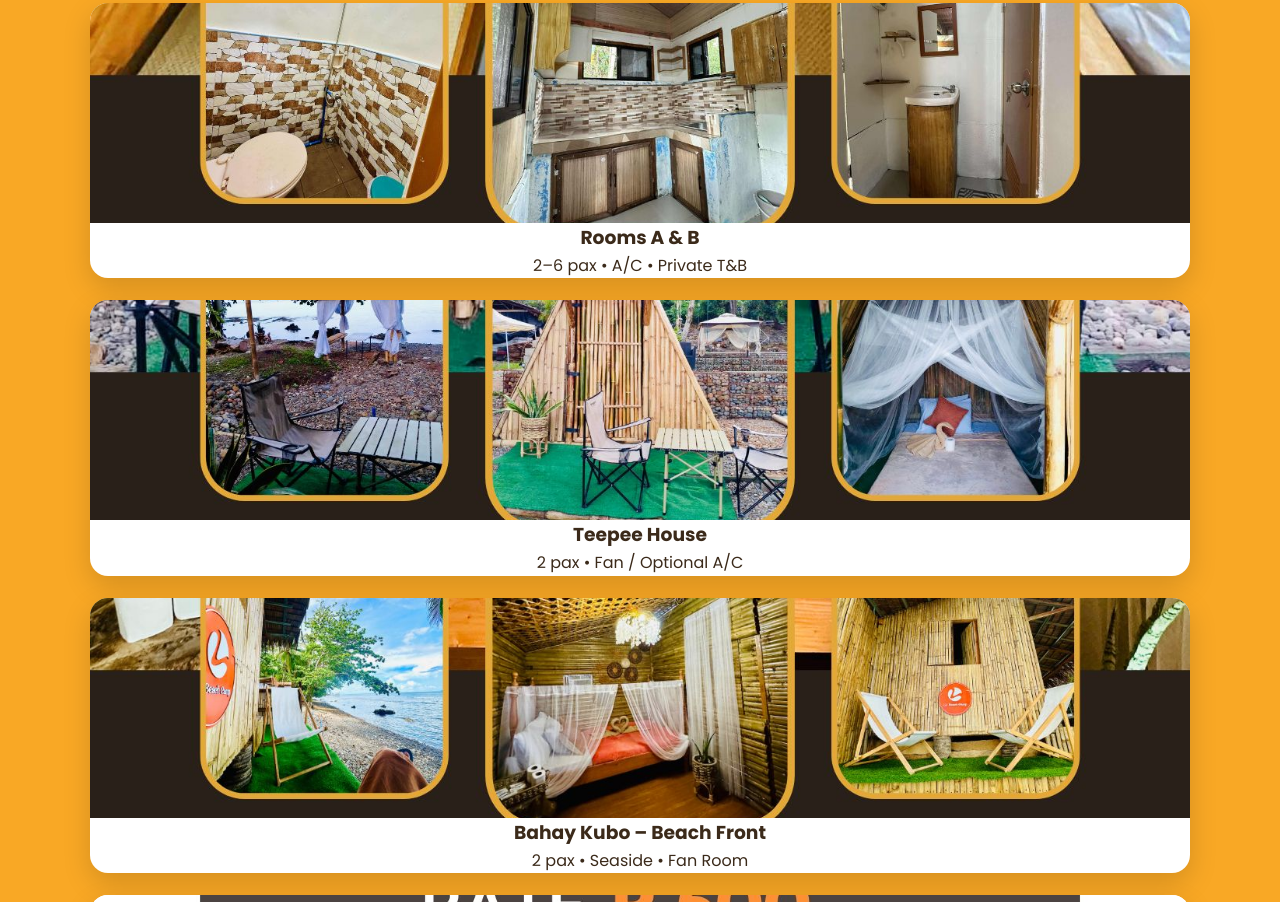
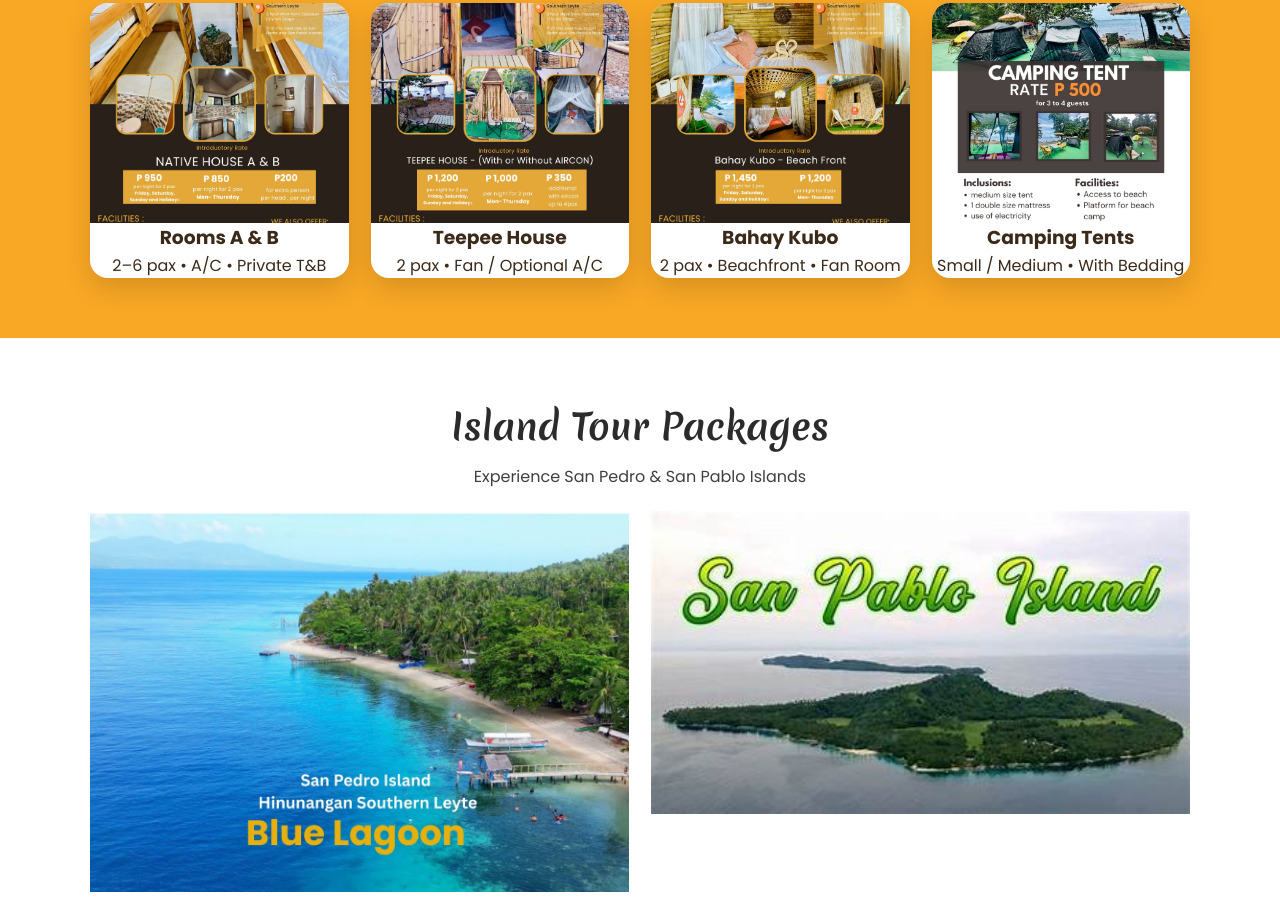
Before and after one commit to lvbeachcamp-arch/lvbeachcamp, a plain HTML site: page index.html in a window 1280 px wide. Shown: the part 1118-2020 px from the top of the page. Drawn offline with Linux system fonts and the light colour scheme.

Commit message:
Update index.html

```diff
--- a/index.html
+++ b/index.html
@@ -45,55 +45,44 @@
     </div>
   </section>
 
- <!-- ================= STAY YOUR WAY ================= -->
+<!-- ================= STAY YOUR WAY ================= -->
 <section class="section orange" id="rooms">
   <div class="container">
     <h2 class="title">Stay Your Way</h2>
     <p class="subtitle">Choose from cozy huts, rooms, or tents by the sea</p>
 
-    <div class="grid grid-4">
+    <div class="grid" style="grid-template-columns: repeat(4, 1fr); gap: 22px;">
       <article class="card">
         <div class="image">
           <img src="images/rooms/rooma.jpg" alt="Rooms A & B" onclick="openLightbox(this.src)">
         </div>
-        <div class="body">
-          <h3>Rooms A &amp; B</h3>
-          <p class="meta">2–6 pax • A/C • Private T&amp;B</p>
-        </div>
+        <div class="body"><h3>Rooms A &amp; B</h3><p class="meta">2–6 pax • A/C • Private T&amp;B</p></div>
       </article>
 
       <article class="card">
         <div class="image">
           <img src="images/rooms/teepee.jpg" alt="Teepee House" onclick="openLightbox(this.src)">
         </div>
-        <div class="body">
-          <h3>Teepee House</h3>
-          <p class="meta">2 pax • Fan / Optional A/C</p>
-        </div>
+        <div class="body"><h3>Teepee House</h3><p class="meta">2 pax • Fan / Optional A/C</p></div>
       </article>
 
       <article class="card">
         <div class="image">
-          <img src="images/rooms/bahaykubo.jpg" alt="Bahay Kubo Beach Front" onclick="openLightbox(this.src)">
+          <img src="images/rooms/bahaykubo.jpg" alt="Bahay Kubo Beachfront" onclick="openLightbox(this.src)">
         </div>
-        <div class="body">
-          <h3>Bahay Kubo – Beach Front</h3>
-          <p class="meta">2 pax • Seaside • Fan Room</p>
-        </div>
+        <div class="body"><h3>Bahay Kubo</h3><p class="meta">2 pax • Beachfront • Fan Room</p></div>
       </article>
 
       <article class="card">
         <div class="image">
-          <img src="images/rooms/mediumcampingtent.jpg" alt="Camping Tent" onclick="openLightbox(this.src)">
+          <img src="images/rooms/mediumcampingtent.jpg" alt="Camping Tents" onclick="openLightbox(this.src)">
         </div>
-        <div class="body">
-          <h3>Camping Tents</h3>
-          <p class="meta">Small / Medium • With Bedding</p>
-        </div>
+        <div class="body"><h3>Camping Tents</h3><p class="meta">Small / Medium • With Bedding</p></div>
       </article>
     </div>
   </div>
 </section>
+
 
 
   <!-- 🌊 ISLAND PACKAGES -->
```
